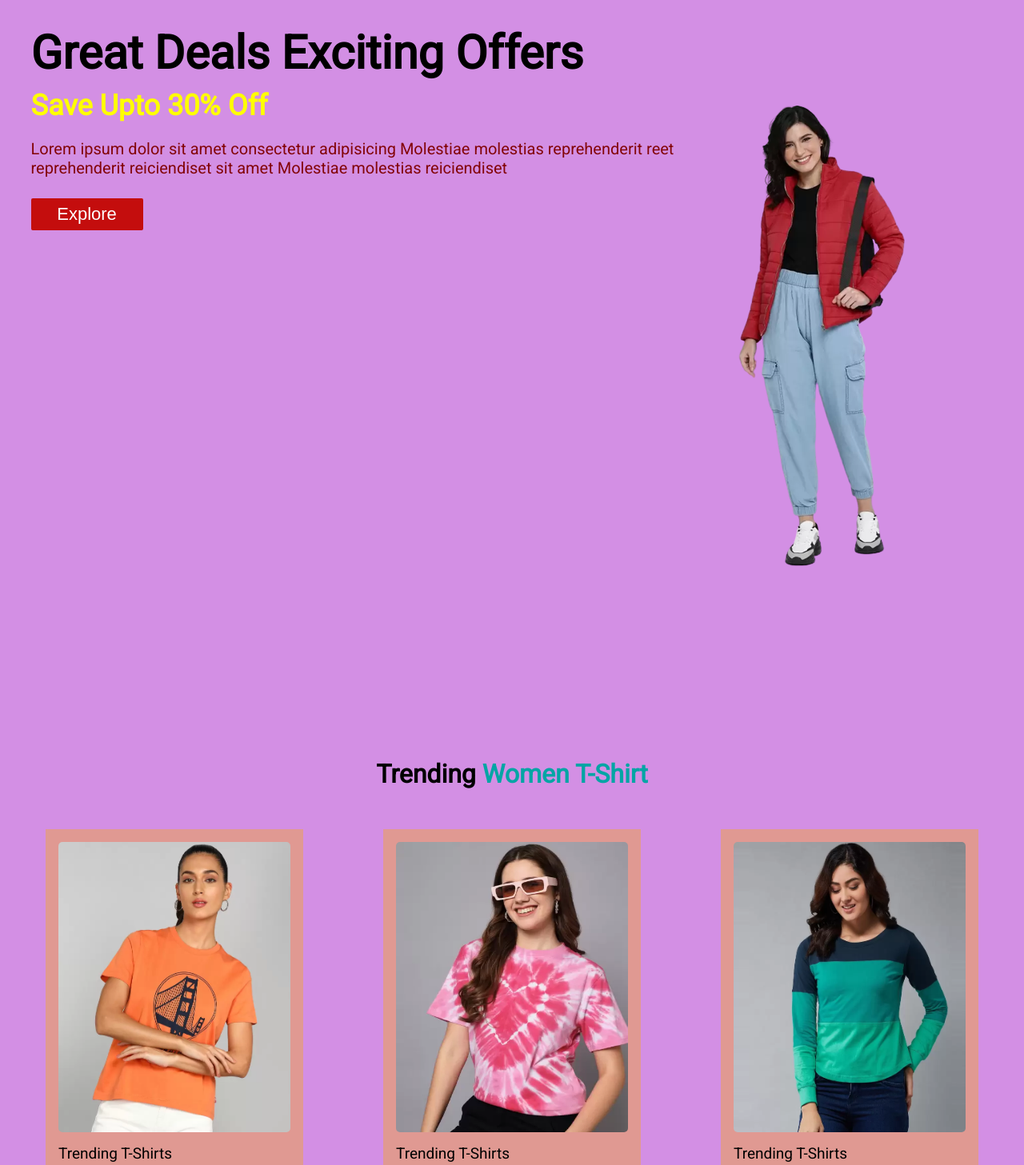
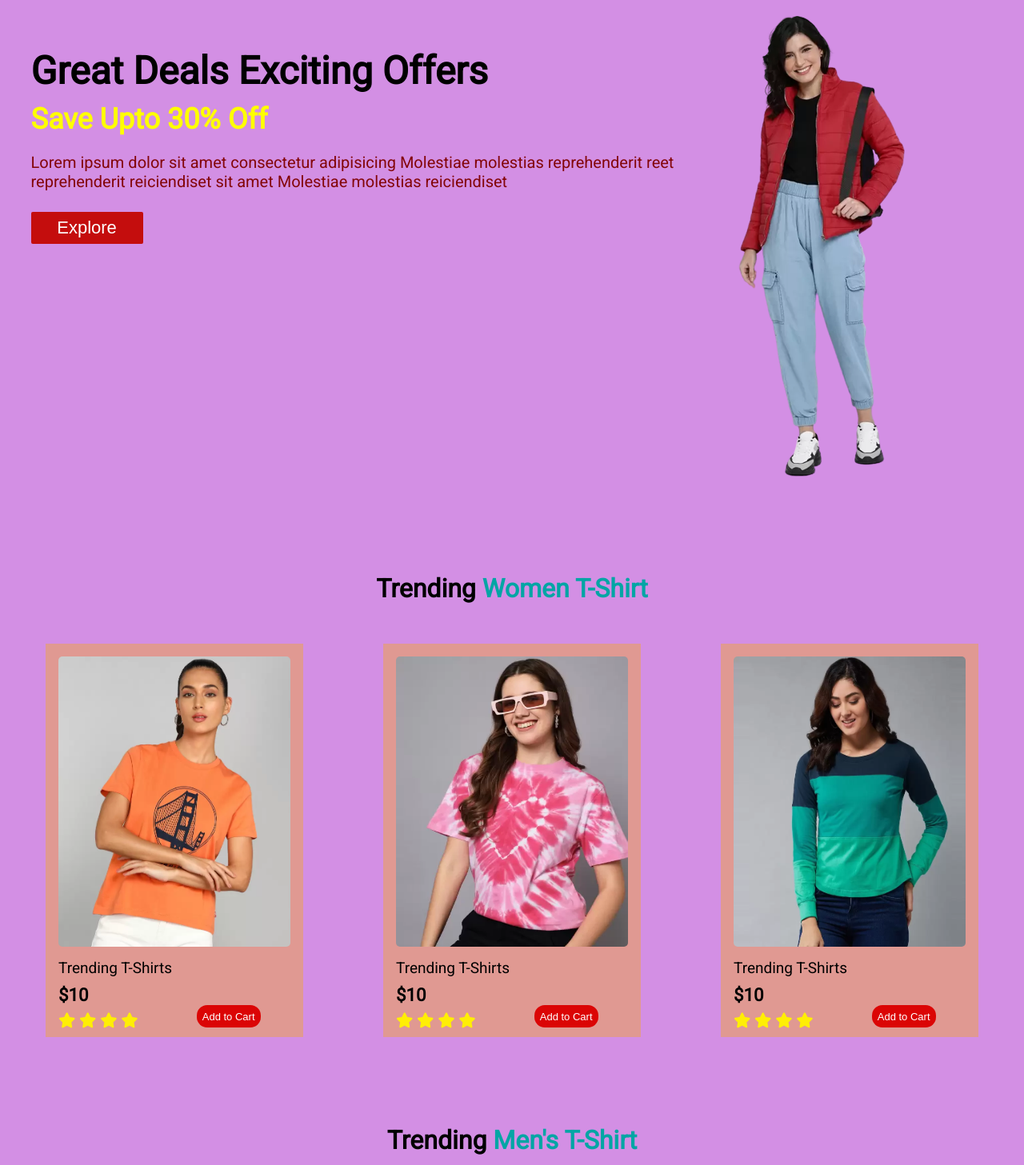
Before and after one commit to Shahjad3151/E-commerce-web, a plain HTML site: page index.html in a window 1280 px wide. Shown: the part 60-1517 px from the top of the page at 80% size. Drawn offline with Linux system fonts and the light colour scheme; a web font is replaced by a local one.

Commit message:
Update index.css

```diff
--- a/index.css
+++ b/index.css
@@ -90,20 +90,17 @@ ul a:hover{
 .main{
     display: flex;
     justify-content: space-around;
-
-    margin-top: 92px;
-
-
+    margin-top: 80px;
 }
 .main img{
     margin-right: -111px;
-    margin-top: 100px;
+    margin-top: 0px;
 
 }
 
-
 .text h1{
-    font-size:58px;
+    font-size:48px;
+    margin-top: 40px;
 }
 .text h3{
     margin-top: 11px;
@@ -134,12 +131,12 @@ ul a:hover{
     font-size: 26px;
 }
 .women {
-    padding-top: 140px;
-    margin-top: 50px;
+    padding-top: 60px;
+    margin-top: 10px;
 }
 
 .man{
-    padding-top:100px;
+    padding-top:60px;
 }
 .shop{
     display: flex;
```
